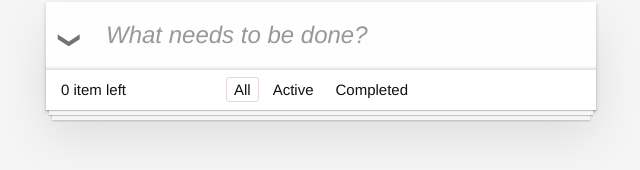
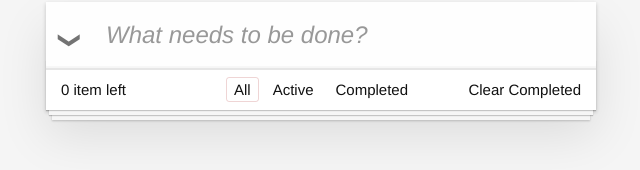
Before and after one commit to ohyland/todo-app, a React (Vite) app: page / in a window 1280 px wide. Shown: the part 128-298 px from the top of the page, without its empty margins (319-959 px from the left). Built offline with nearby package versions, Linux system fonts and the light colour scheme.

Commit message:
add button to clear all completed todo items

```diff
--- a/src/App.js
+++ b/src/App.js
@@ -181,6 +181,12 @@ const App = () => {
             </a>
           </li>
         </ul>
+        <button className="clear-completed"
+          onClick={() => {
+            setTodos(todos.filter((todo) => !todo.completed));
+          }}
+        >Clear Completed
+        </button>
       </footer>
     </div>
   );
```
